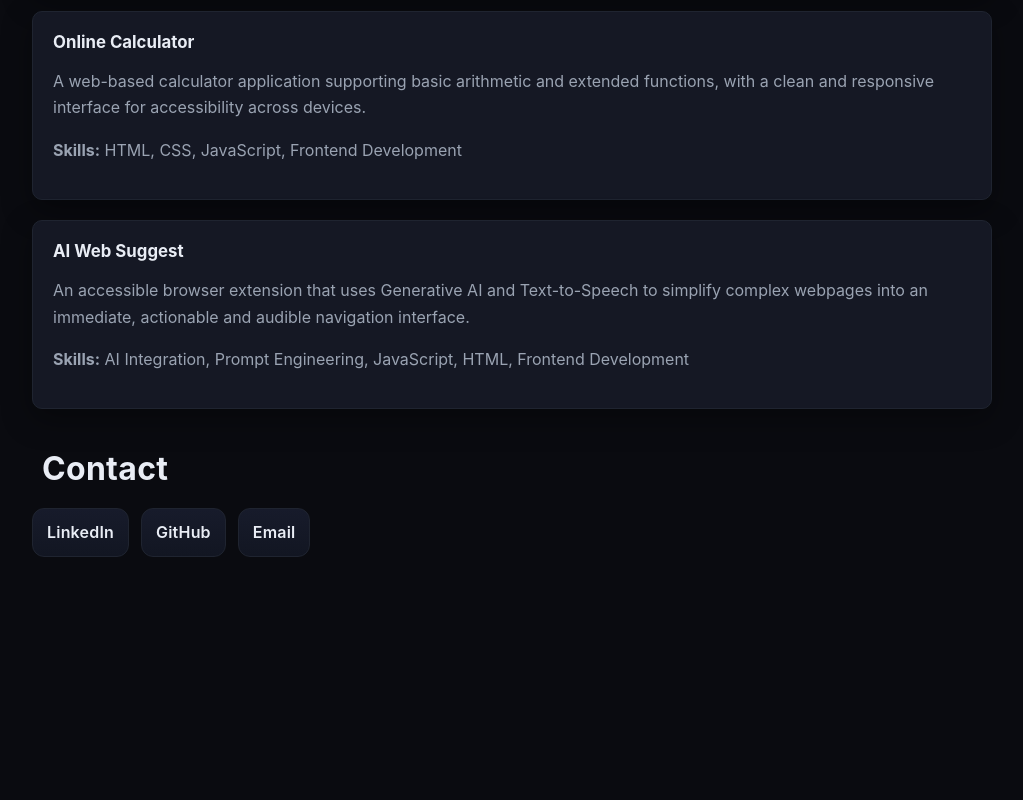
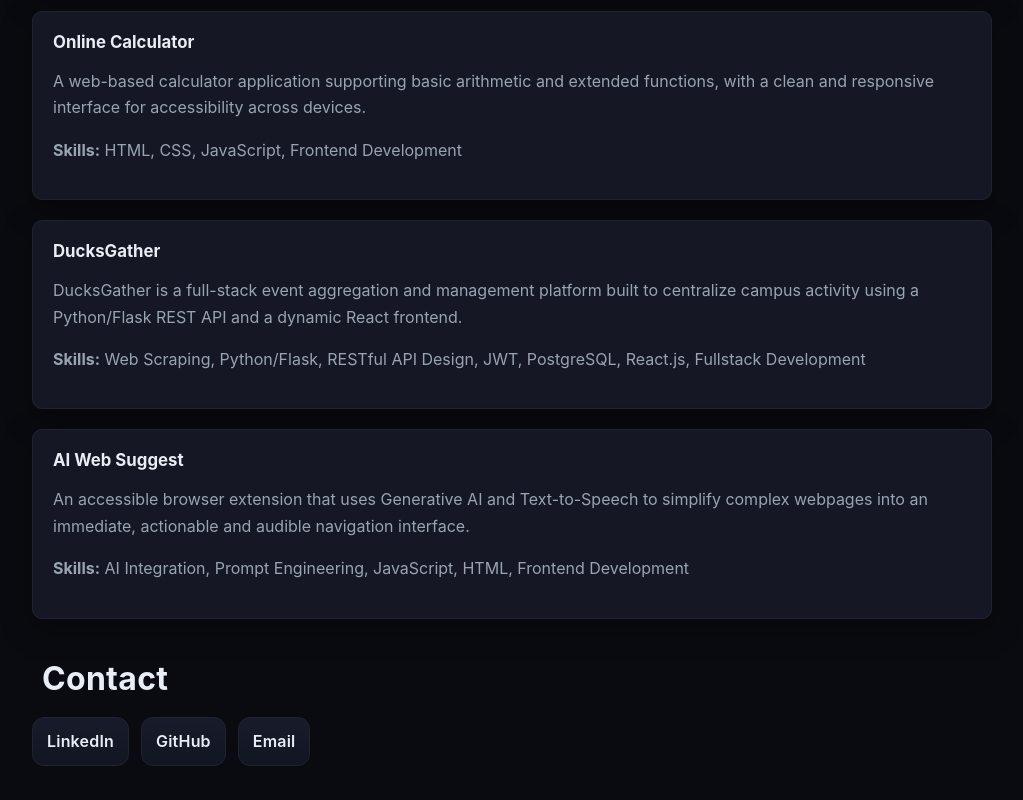
Before and after one commit to EElumba/my-portfolio, a plain HTML site: page index.html in a window 1280 px wide. Shown: the part 1431-2231 px from the top of the page, without its empty margins (128-1151 px from the left). Before the commit the page ends 2022 px from the top, so only its background shows below. Drawn offline with Linux system fonts and the light colour scheme.

Commit message:
updating portfolio

```diff
--- a/index.html
+++ b/index.html
@@ -76,6 +76,14 @@
                 </section>
 
                 <section class="project-card">
+                    <a class="project" href="https://github.com/EElumba/DucksGather" target="_blank">
+                        <h3>DucksGather</h3>
+                        <p>DucksGather is a full-stack event aggregation and management platform built to centralize campus activity using a Python/Flask REST API and a dynamic React frontend. </p>
+                        <p><strong>Skills:</strong> Web Scraping, Python/Flask, RESTful API Design, JWT, PostgreSQL, React.js, Fullstack Development</p>
+                    </a>
+                </section>
+
+                <section class="project-card">
                     <a class="project" href="https://github.com/aiapara/AI-WebSuggest-QuackHacks2025" target="_blank">
                         <h3>AI Web Suggest</h3>
                         <p>An accessible browser extension that uses Generative AI and Text-to-Speech to simplify complex webpages into an immediate, actionable and audible navigation interface.</p>
```
